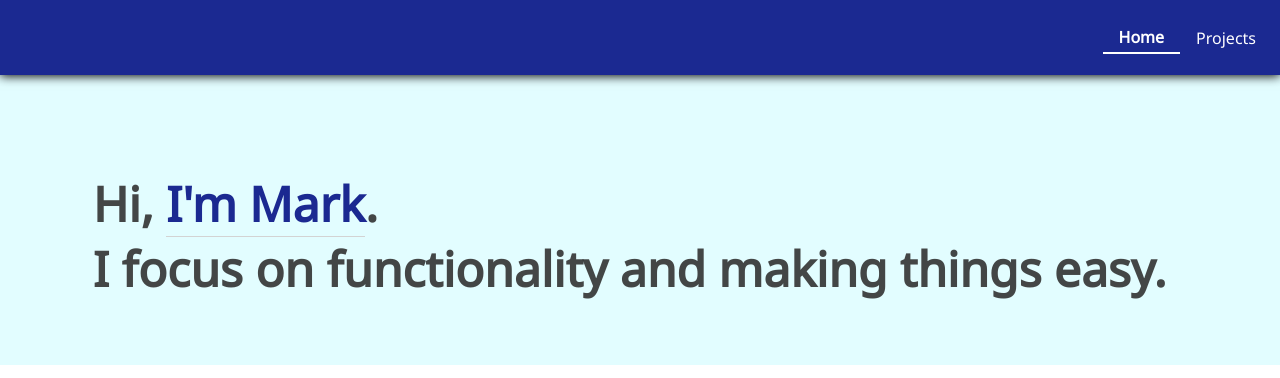
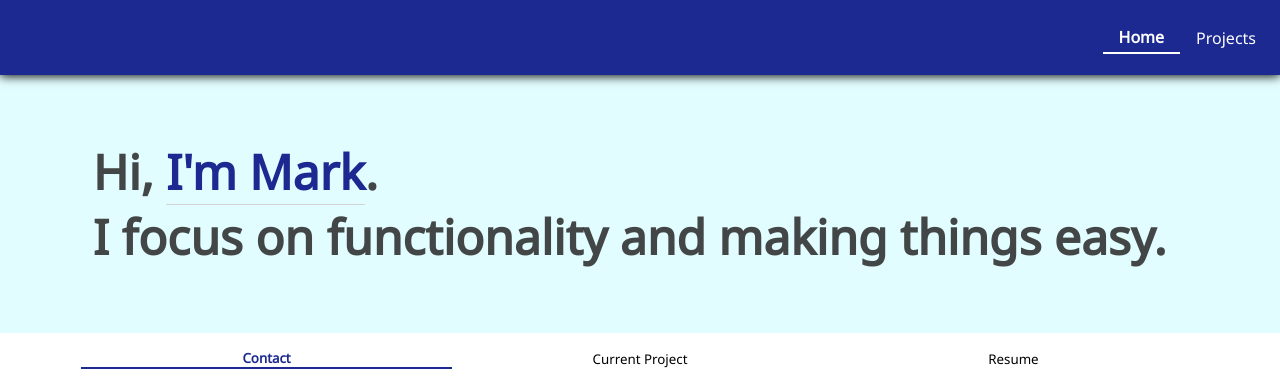
Before and after one commit to markoco14/portfolio, a plain HTML site: page index.html in a window 1280 px wide. Shown: the top 378 px of the page. Drawn offline with nearby package versions, Linux system fonts and the light colour scheme.

Commit message:
update margin/padding for intro section

```diff
--- a/style.css
+++ b/style.css
@@ -102,7 +102,7 @@ h1 {
 
 .intro {
 	color: black;
-	margin: 5em 1em 0;
+	margin: 0 1em 0;
 	padding: 1em;
 	border-radius: 10px;
 	height: 100%;
@@ -117,7 +117,7 @@ h1 {
 
 .intro h1 {
 	margin-bottom: 1em;
-	padding-bottom: 1em;
+	padding: 1em 0;
 	/*border-bottom: 1px solid lightgrey;*/
 }
 
```
